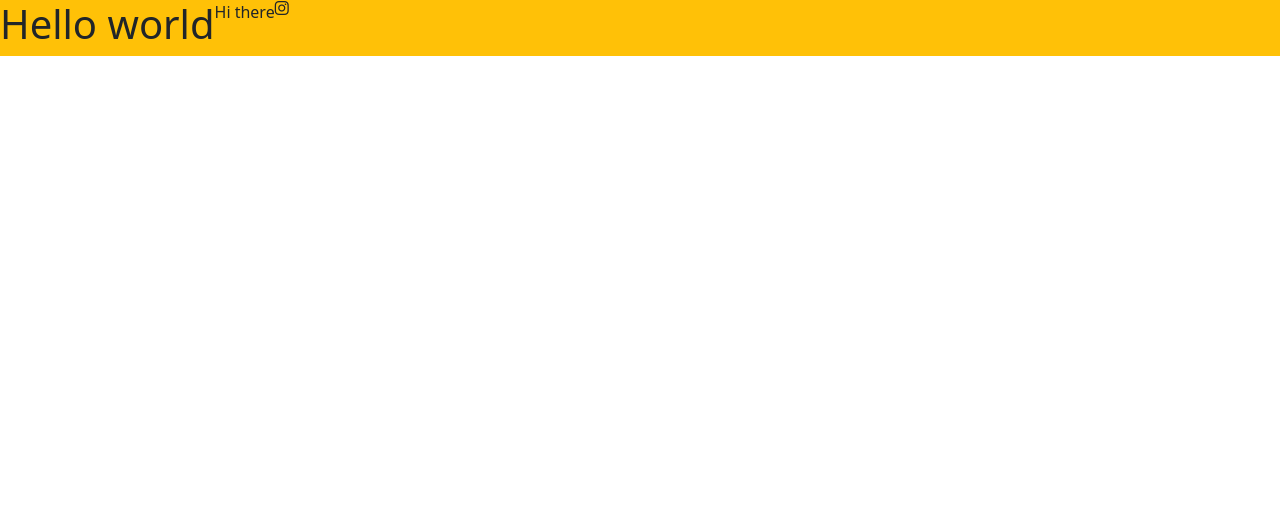
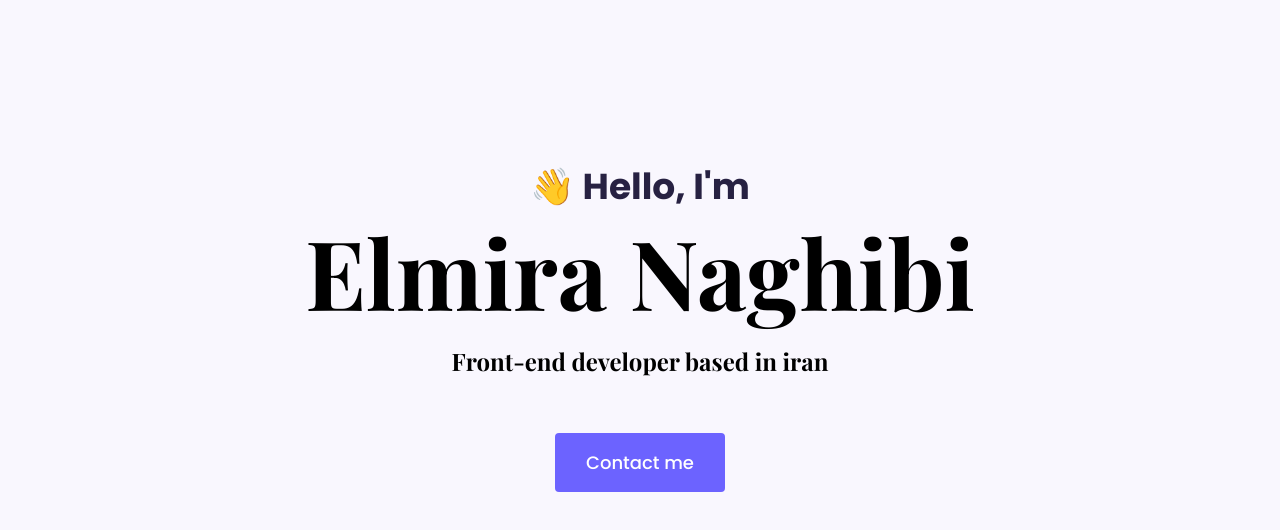
Before and after one commit to elmira-naghibi/shecodesPractice, a plain HTML site: page index.html in a window 1280 px wide. Drawn offline with nearby package versions, Linux system fonts and the light colour scheme.

Commit message:
feat: adding practice2

```diff
--- a/index.html
+++ b/index.html
@@ -3,12 +3,22 @@
   <head>
     <meta charset="UTF-8" />
     <meta http-equiv="X-UA-Compatible" content="IE=edge" />
+    <meta name="viewport" content="width=device-width, initial-scale=1.0" />
+    <title>Document</title>
+
     <link
       href="https://cdn.jsdelivr.net/npm/bootstrap@5.0.0-beta2/dist/css/bootstrap.min.css"
       rel="stylesheet"
       integrity="sha384-BmbxuPwQa2lc/FVzBcNJ7UAyJxM6wuqIj61tLrc4wSX0szH/Ev+nYRRuWlolflfl"
       crossorigin="anonymous"
     />
+    <link rel="preconnect" href="https://fonts.gstatic.com" />
+    <link
+      href="https://fonts.googleapis.com/css2?family=Playfair+Display:wght@700&family=Poppins:wght@500;700&display=swap"
+      rel="stylesheet"
+    />
+    <link rel="stylesheet" href="style.css" />
+
     <script
       src="https://cdn.jsdelivr.net/npm/bootstrap@5.0.0-beta2/dist/js/bootstrap.bundle.min.js"
       integrity="sha384-b5kHyXgcpbZJO/tY9Ul7kGkf1S0CWuKcCD38l8YkeH8z8QjE0GmW1gYU5S9FOnJ0"
@@ -18,20 +28,15 @@
       src="https://kit.fontawesome.com/ddc3ee268a.js"
       crossorigin="anonymous"
     ></script>
-    <link rel="preconnect" href="https://fonts.gstatic.com" />
-    <link
-      href="https://fonts.googleapis.com/css2?family=Playfair+Display:wght@700&family=Poppins:wght@500;700&display=swap"
-      rel="stylesheet"
-    />
-    <link rel="stylesheet" href="styles/portfolio.css" />
-    <meta name="viewport" content="width=device-width, initial-scale=1.0" />
-    <title>Document</title>
   </head>
   <body>
-    <div class="d-flex bg-warning">
-      <h1>Hello world</h1>
-      <p>Hi there</p>
-      <i class="fab fa-instagram"></i>
+    <div class="hero">
+      <p>👋 Hello, I'm</p>
+      <h1>Elmira Naghibi</h1>
+      <h2 class="mb-5">Front-end developer based in iran</h2>
+      <div>
+        <a href="#" class="btn btn-branding">Contact me</a>
+      </div>
     </div>
   </body>
 </html>
--- a/style.css
+++ b/style.css
@@ -1,10 +1,58 @@
-h1 {
+:root {
+  --branding-color: #6c63ff;
+  --secondary-color: #f9f7fe;
+  --heading-font-family: "Playfair Display", serif;
+  --default-font-family: "Poppins", sans-serif;
+}
+
+body {
+  font-family: var(--default-font-family);
+}
+
+h1,
+h2,
+h3,
+h4,
+h5,
+h6 {
   color: black;
-  font-family: "Playfair Display", serif;
+  font-family: var(--heading-font-family);
   font-weight: bold;
 }
 
+h1 {
+  font-size: 96px;
+}
+
 p {
-  font-family: "Poppins", sans-serif;
   font-weight: normal;
 }
+
+.hero {
+  background: var(--secondary-color);
+  text-align: center;
+  padding: 160px 20px;
+}
+
+.hero p {
+  font-size: 36px;
+  font-weight: bold;
+  margin: 0;
+  color: #272142;
+}
+
+.hero h2 {
+  font-family: var(--heading-font-family);
+  font-weight: normal;
+  line-height: 2;
+  font-size: 24px;
+}
+
+.btn-branding {
+  background: var(--branding-color);
+  border-radius: 4px;
+  color: white;
+  font-size: 18px;
+  line-height: 27px;
+  padding: 15px 30px;
+}
```
